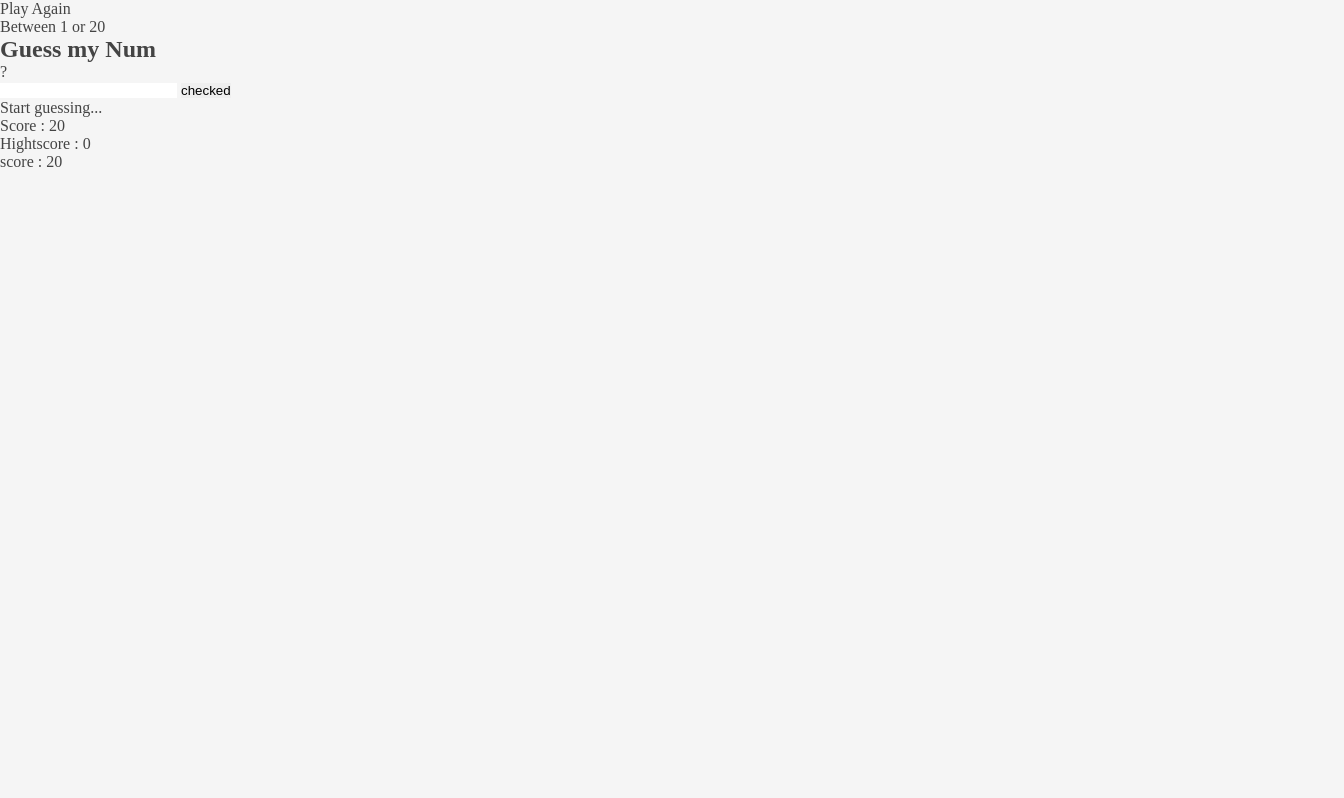
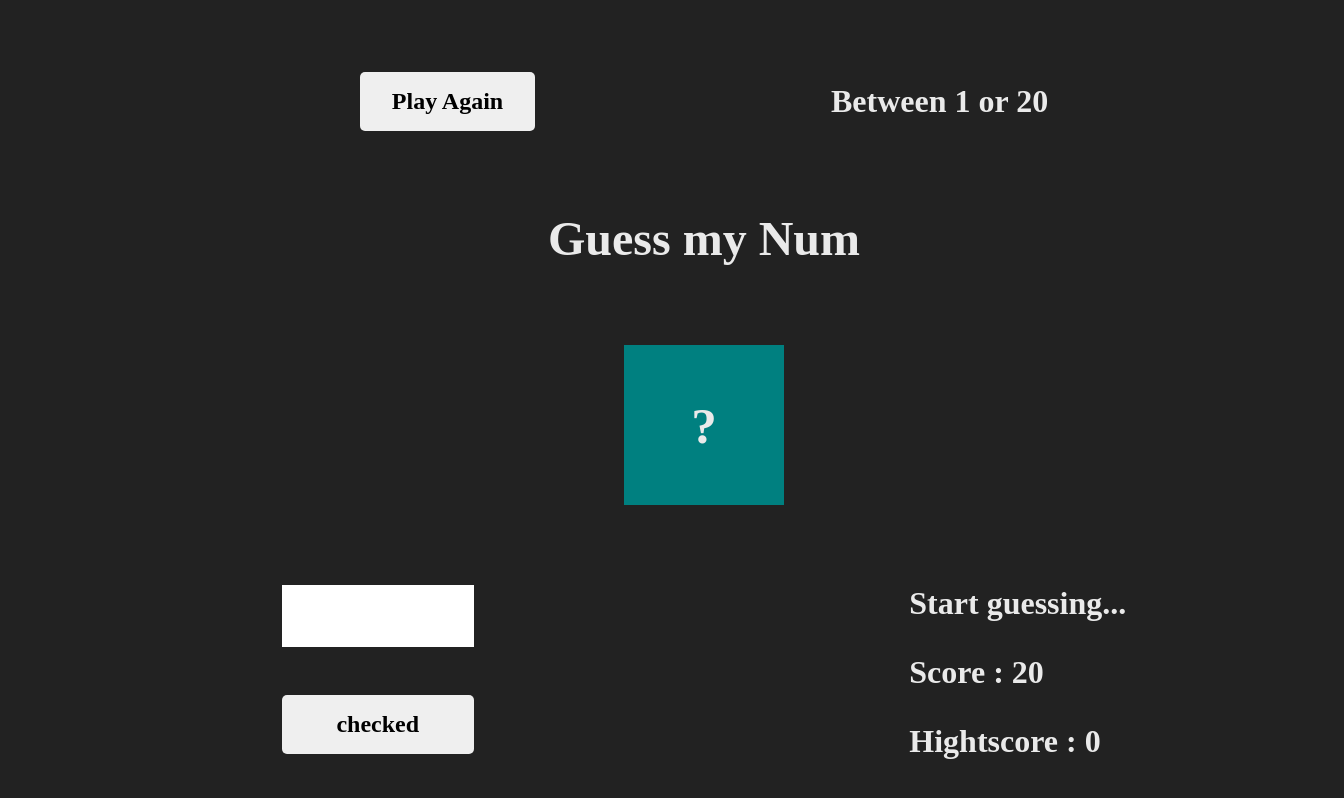
Before and after one commit to SabujMahonto/Guess-My-Number-and-Modal-Window, a plain HTML site: page index.html in a window 1280 px wide. Shown: the whole page, 1344 px wide, since content can reach past the window. Drawn offline with Linux system fonts and the light colour scheme.

Commit message:
css style done

```diff
--- a/css/style.css
+++ b/css/style.css
@@ -1,8 +1,7 @@
+/* google fonts  */
+@import url("https://fonts.googleapis.com/css2?family=Exo:wght@300;400;500;600;700&family=Poppins:wght@200;300;500;600;700;900&display=swap");
 
-/* google fonts  */
-@import url('https://fonts.googleapis.com/css2?family=Exo:wght@300;400;500;600;700&family=Poppins:wght@200;300;500;600;700;900&display=swap');
-
-*{
+* {
   margin: 0;
   padding: 0;
   box-sizing: border-box;
@@ -10,17 +9,89 @@
   border: none;
 }
 
-body{
+body {
   font-family: "Exo" sans-serif;
-    background-color: whitesmoke;
-    color: #444;
+  background-color: #222;
+  color: #eaeaea;
+  font-size: 2rem;
   overflow: hidden;
-    font-weight: 500;
+  font-weight: 600;
 }
-.container{
-    width: 80%;
-    margin: 5rem auto;
+.container {
+  width: 90%;
+  margin: 2rem auto;
   display: flex;
   flex-direction: column;
   align-items: center;
 }
+.btn {
+  font-family: inherit;
+  font-size: 1.5rem;
+  font-weight: 600;
+  padding: 1rem 2rem;
+  cursor: pointer;
+  transition: 0.3s;
+  border-radius: 5px;
+  display: inline-block;
+}
+.btn:hover {
+  background-color: teal;
+  color: #eaeaea;
+}
+.game-sereen {
+  width: 100vw;
+  height: 100vh;
+  margin: 0 auto;
+  display: flex;
+  flex-direction: column;
+  justify-content: space-around;
+  /* align-items: center; */
+}
+.game-header {
+  display: flex;
+  align-items: center;
+  justify-content: space-evenly;
+}
+.game-title {
+  align-self: center;
+  font-size: 2rem;
+}
+.game-correct-ans {
+  background-color: teal;
+  align-self: center;
+  width: 10rem;
+  height: 10rem;
+  display: grid;
+  place-items: center;
+  font-size: 3.2rem;
+}
+.game-guess-screen {
+display: flex;
+justify-content: space-around;
+margin-bottom: 2rem;
+}
+.check-screen {
+    display: flex;
+    flex-direction: column;
+    align-items: flex-start;
+    gap: 3rem;
+}
+.input-num{
+    font-size: 3.5rem;
+    font-size: 3rem;
+    max-width: 12rem;
+    color: #222;
+    font-weight: 700;
+    padding: 0.2rem;
+    text-align: center;
+
+}
+.check{
+    width: 12rem;
+}
+
+.score-screen {
+  display: flex;
+  flex-direction: column;
+  gap: 2rem;
+}
--- a/index.html
+++ b/index.html
@@ -1,34 +1,38 @@
 <!DOCTYPE html>
 <html lang="en">
   <head>
-    <meta charset="UTF-8">
-    <meta http-equiv="X-UA-Compatible" content="IE=edge">
-    <meta name="viewport" content="width=device-width, initial-scale=1.0">
+    <meta charset="UTF-8" />
+    <meta http-equiv="X-UA-Compatible" content="IE=edge" />
+    <meta name="viewport" content="width=device-width, initial-scale=1.0" />
     <title>Document</title>
-    <link rel="stylesheet" href="css/style.css">
+    <link rel="stylesheet" href="css/style.css" />
   </head>
   <body>
+    <div class="container">
       <div class="game-sereen">
         <div class="game-header">
-      <div class="btn play-again">Play Again</div>
+            <button class="btn">Play Again</button>
             <p>Between 1 or 20</p>
-      <h2 class="game-title">Guess my Num</h2>
+        </div>
+        <div class="game-title">
+          <h2>Guess my Num</h2>
+        </div>
         <div class="game-correct-ans">?</div>
-      <div class="game-guese-screen">
-        <div class="check-sereen">
-          <input class = "input-num"type="number" name="" id="">
+        <div class="game-guess-screen">
+          <div class="check-screen">
+            <input class="input-num" type="number" />
             <button class="btn check">checked</button>
           </div>
-        <div class="score-sereen">
+          <div class="score-screen">
             <p class="gueseing-text">Start guessing...</p>
             <p>Score : <span class="score">20</span></p>
             <p>Hightscore : <span class="Highscore">0</span></p>
-          <p>score : <span class="score">20</span></p>
+
+          </div>
         </div>
       </div>
     </div>
 
-
     <script src="app.js"></script>
   </body>
 </html>
```
Lines whose indentation alone changed are shown as unchanged.
